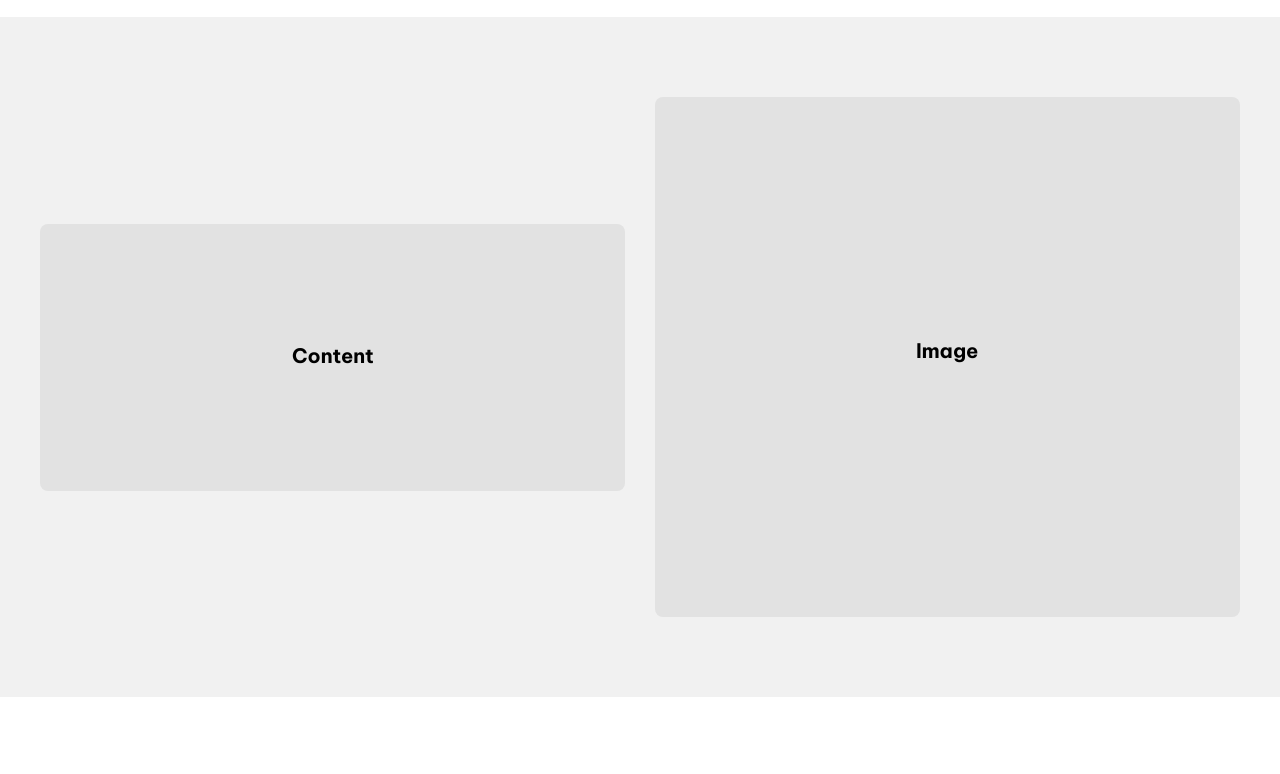
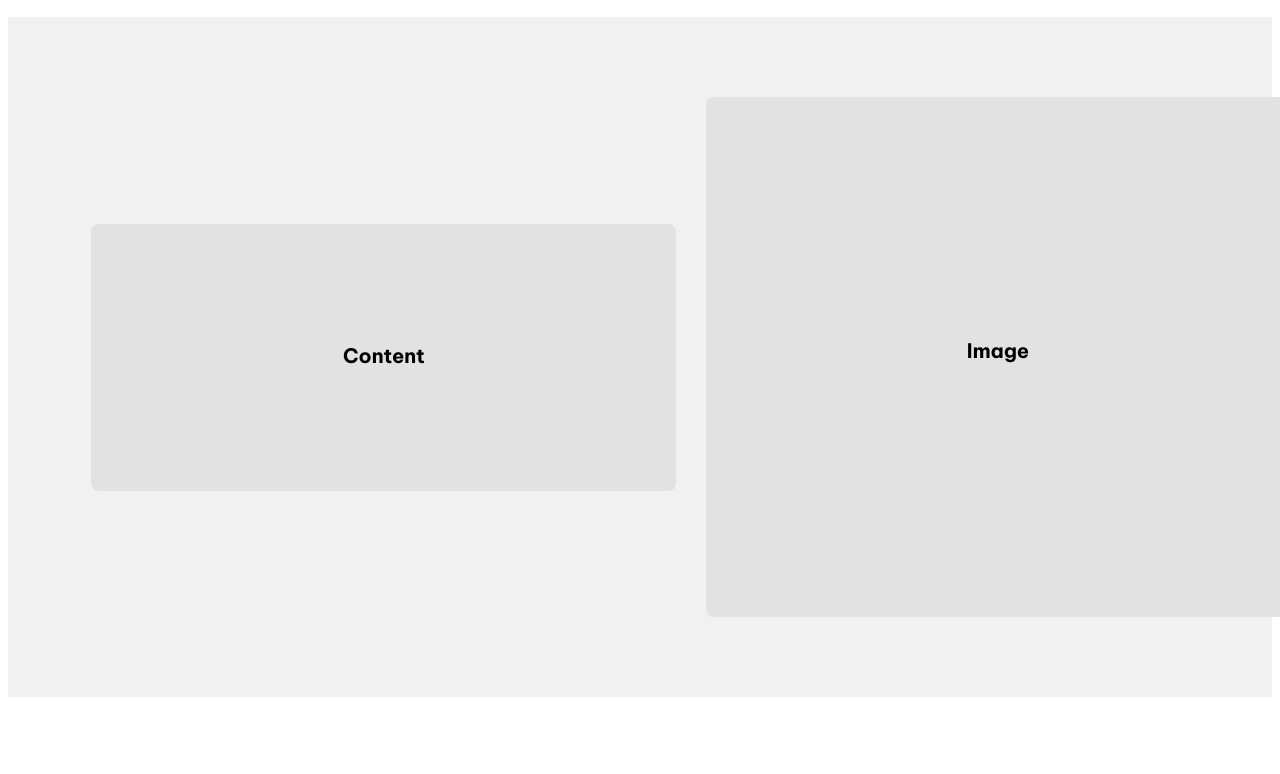
Before and after one commit to NamFnt/bai_4, a website: page index.html in a window 1280 px wide. Shown: the part 91-865 px from the top of the page. Drawn offline with Linux system fonts and the light colour scheme.

Commit message:
Update index.html

```diff
--- a/index.html
+++ b/index.html
@@ -222,7 +222,6 @@
 </style>
 
 <body>
-    <div style="display: flex; justify-content: center;">
         <div class="main">
             <header class="header">
                 <p class="logo">Logo</p><p class="menu">Menu</p><p class="button">Button</p>
@@ -255,6 +254,5 @@
                 <p>Footer</p>
             </div>
         </div>
-    </div>
 </body>
 </html>
```
